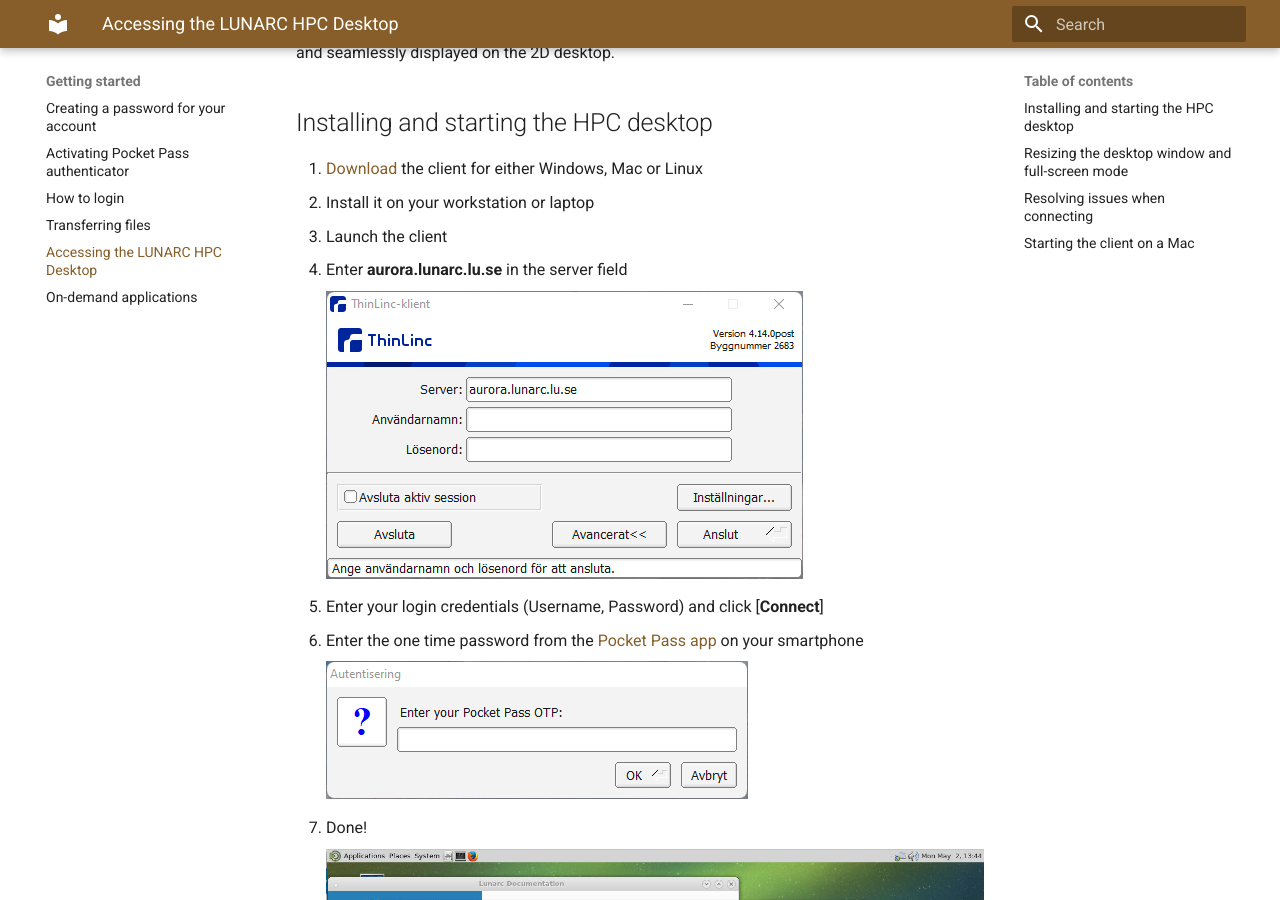
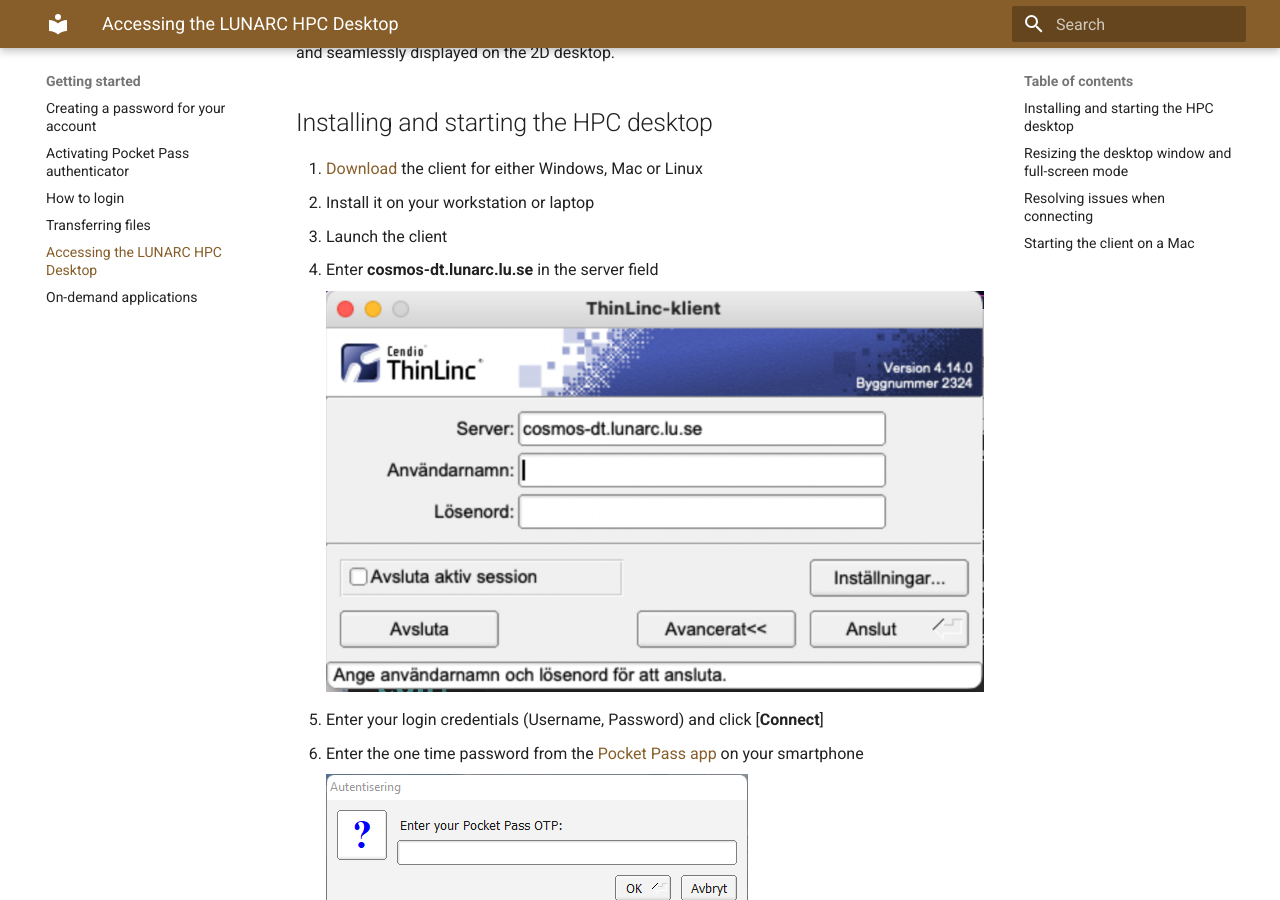
Before and after one commit to lunarc/lunarc_docs, an MkDocs documentation site: the page built from docs/getting_started/using_hpc_desktop.md, in a window 1280 px wide and 900 px high, scrolled down 527 px. Built offline with MkDocs 1.6.1 and Material for MkDocs 9.7.7, drawn with Linux system fonts in a browser that asks for light colours; comment, search, counter and statistics services are not loaded.

Commit message:
Update of desktop document for cosmos-dt

```diff
--- a/docs/getting_started/using_hpc_desktop.md
+++ b/docs/getting_started/using_hpc_desktop.md
@@ -9,7 +9,7 @@
  1. [Download](https://www.cendio.com/thinlinc/download "Download") the client for either Windows, Mac or Linux
  1. Install it on your workstation or laptop
  1. Launch the client
- 1. Enter **aurora.lunarc.lu.se** in the server field
+ 1. Enter **cosmos-dt.lunarc.lu.se** in the server field
 
     ![login window](../images/desktopLogin.png "Desktop login window")
 
```
Also changed, not shown: docs/images/desktopLogin.png.
